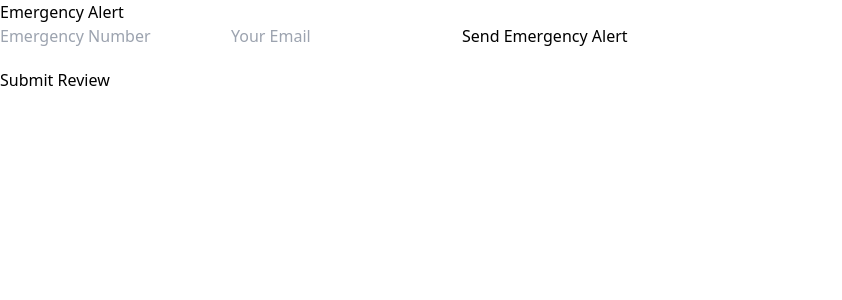
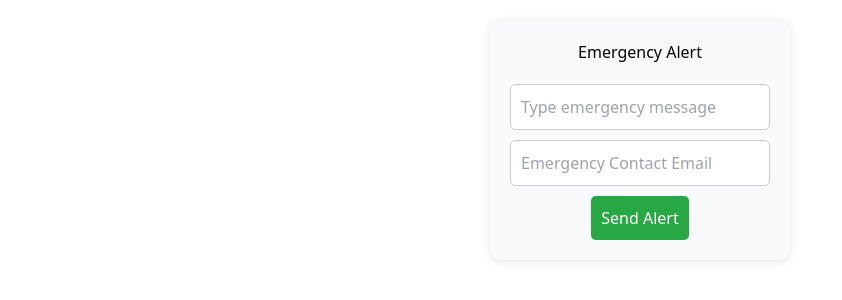
Before and after one commit to CodeissanceHackathonTeamDemogorgonDebug/website, a React (Vite) app: page /alerts in a window 1280 px wide. Shown: the top 300 px of the page, without its empty margins (0-842 px from the left). Built offline with nearby package versions, Linux system fonts and the light colour scheme; no server answers.

Commit message:
alertNotWorking

```diff
--- a/src/components/EmergencyAlert.jsx
+++ b/src/components/EmergencyAlert.jsx
@@ -1,62 +1,93 @@
-// src/components/EmergencyAlert.jsx
-import React, { useState } from 'react';
-import { useFirebase } from "../context/Firebase"; // Adjust the path if necessary
-import './EmergencyAlert.css';
+import React, { useState } from "react";
+import { addDoc, collection } from "firebase/firestore";
+import { useFirebase } from "../context/Firebase"; // Use context to access Firebase
 
 const EmergencyAlert = () => {
-    const { db, addReview } = useFirebase(); // Access db and addReview from context
-    const [emergencyNumber, setEmergencyNumber] = useState('');
-    const [email, setEmail] = useState('');
+    const { db } = useFirebase(); // Access db from context
+    const [alertMessage, setAlertMessage] = useState("");
+    const [emergencyContact, setEmergencyContact] = useState("");
 
-    // Example function to handle review submission
-    const handleSubmitReview = async () => {
-        const caregiverId = 'someCaregiverId'; // Replace with actual caregiver ID
-        const reviewText = 'Great service!'; // Replace with actual review text
-        const rating = 5; // Replace with actual rating
-
-        await addReview(caregiverId, reviewText, rating); // Call the addReview function
-        alert('Review submitted successfully!');
-    };
-
-    // Function to handle emergency alert submission
-    const handleEmergencyAlert = async () => {
-        if (!emergencyNumber || !email) {
-            alert('Please provide both an emergency number and an email address.');
+    // Send emergency alert to Firestore
+    const sendEmergencyAlert = async () => {
+        if (!alertMessage || !emergencyContact) {
+            alert("Please enter an alert message and emergency contact.");
             return;
         }
 
-        // Here you would implement the logic to send the emergency alert
-        // For example, you might want to send it to Firestore or send an email
-        alert(`Emergency alert sent to ${email} with number ${emergencyNumber}`);
+        try {
+            // Send alert to Firestore
+            await addDoc(collection(db, "alerts"), {
+                message: alertMessage,
+                timestamp: new Date(),
+                contact: emergencyContact, // Include contact for reference
+            });
 
-        // Clear input fields after submission
-        setEmergencyNumber('');
-        setEmail('');
+            alert("Emergency alert sent successfully!");
+            // Clear input fields
+            setAlertMessage("");
+            setEmergencyContact("");
+        } catch (error) {
+            console.error("Error sending emergency alert:", error);
+            alert("Failed to send emergency alert. Please try again.");
+        }
     };
 
     return (
-        <div>
-            <h1>Emergency Alert</h1>
-            <div>
-                <input
-                    type="text"
-                    placeholder="Emergency Number"
-                    value={emergencyNumber}
-                    onChange={(e) => setEmergencyNumber(e.target.value)}
-                />
-                <input
-                    type="email"
-                    placeholder="Your Email"
-                    value={email}
-                    onChange={(e) => setEmail(e.target.value)}
-                />
-                <button onClick={handleEmergencyAlert}>Send Emergency Alert</button>
-            </div>
-            <div style={{ marginTop: '20px' }}>
-                <button onClick={handleSubmitReview}>Submit Review</button>
-            </div>
+        <div style={styles.container}>
+            <h1 style={styles.heading}>Emergency Alert</h1>
+            <input
+                type="text"
+                value={alertMessage}
+                onChange={(e) => setAlertMessage(e.target.value)}
+                placeholder="Type emergency message"
+                style={styles.input}
+            />
+            <input
+                type="text"
+                value={emergencyContact}
+                onChange={(e) => setEmergencyContact(e.target.value)}
+                placeholder="Emergency Contact Email"
+                style={styles.input}
+            />
+            <button onClick={sendEmergencyAlert} style={styles.button}>
+                Send Alert
+            </button>
         </div>
     );
 };
 
+// Styling for the Emergency Alert component
+const styles = {
+    container: {
+        display: 'flex',
+        flexDirection: 'column',
+        alignItems: 'center',
+        padding: '20px',
+        backgroundColor: '#f8f9fa',
+        borderRadius: '10px',
+        boxShadow: '0 2px 10px rgba(0, 0, 0, 0.1)',
+        width: '300px',
+        margin: '20px auto',
+    },
+    heading: {
+        marginBottom: '20px',
+    },
+    input: {
+        padding: '10px',
+        borderRadius: '5px',
+        border: '1px solid #ccc',
+        width: '100%',
+        marginBottom: '10px',
+    },
+    button: {
+        padding: '10px',
+        borderRadius: '5px',
+        backgroundColor: '#28a745',
+        color: 'white',
+        border: 'none',
+        cursor: 'pointer',
+        transition: 'background-color 0.3s',
+    },
+};
+
 export default EmergencyAlert;
```
Also changed, not shown: 1 other file (tests, documents, lock files or other folders).
